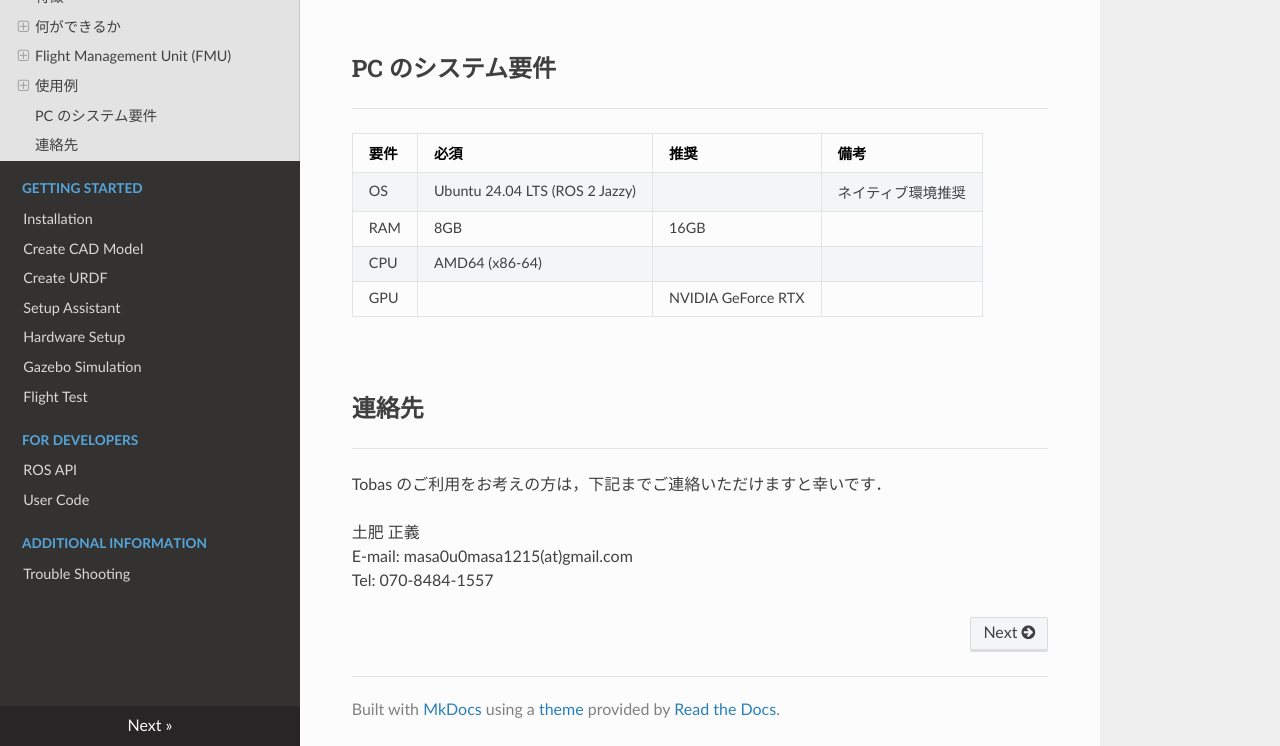
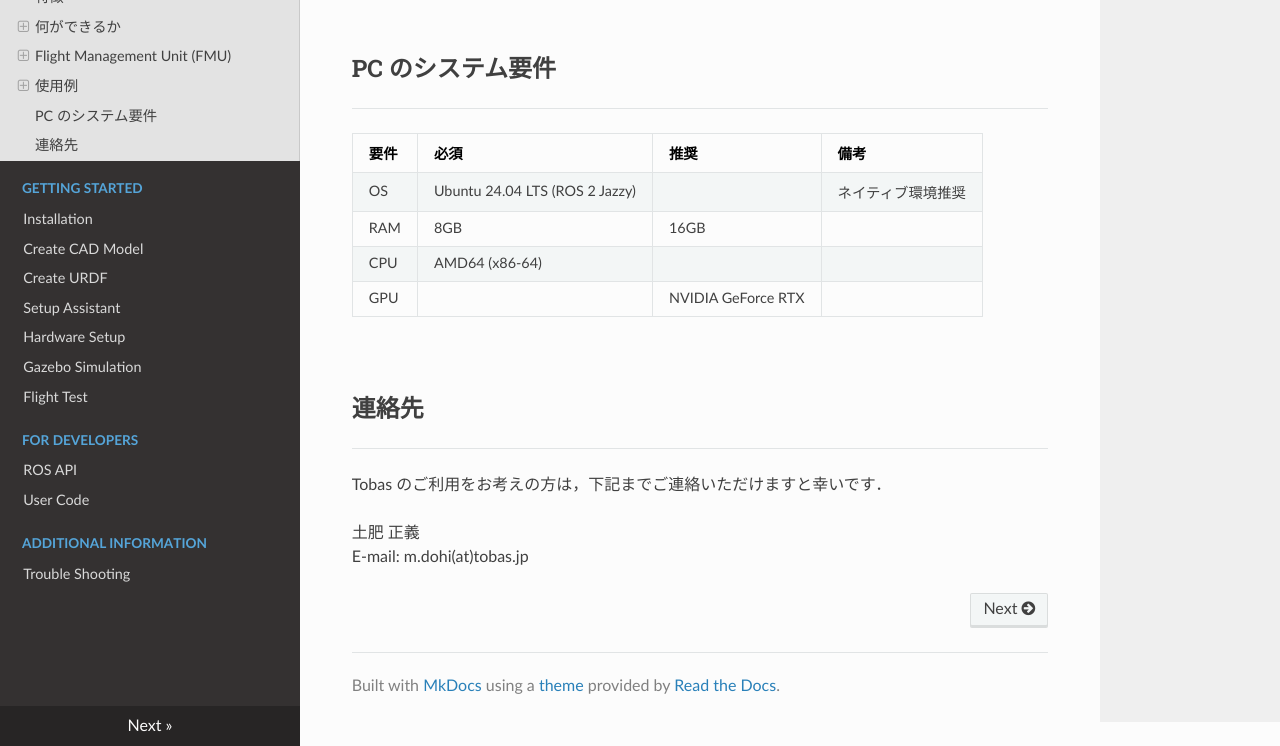
Before and after one commit to TobasFlightControl/tobas_wiki_ja, an MkDocs documentation site: the page built from docs/index.md, in a window 1280 px wide and 900 px high, scrolled down 4894 px, cut to the strip 154-900 px from the top of the window. Built offline with MkDocs 1.6.1, drawn with Linux system fonts in a browser that asks for light colours; nearby versions of some CDN libraries; some of the changed text lies outside the part shown.

Commit message:
edit: index.md

```diff
--- a/docs/index.md
+++ b/docs/index.md
@@ -142,5 +142,4 @@ DJI F450 のフレームキットを使用しています．
 Tobas のご利用をお考えの方は，下記までご連絡いただけますと幸いです．
 
 土肥 正義<br>
-E-mail: masa0u0masa1215(at)gmail.com<br>
-Tel: 070-8484-1557<br>
+E-mail: m.dohi(at)tobas.jp<br>
```
Also changed, not shown: other parts of docs/index.md (+1 -1 lines).
